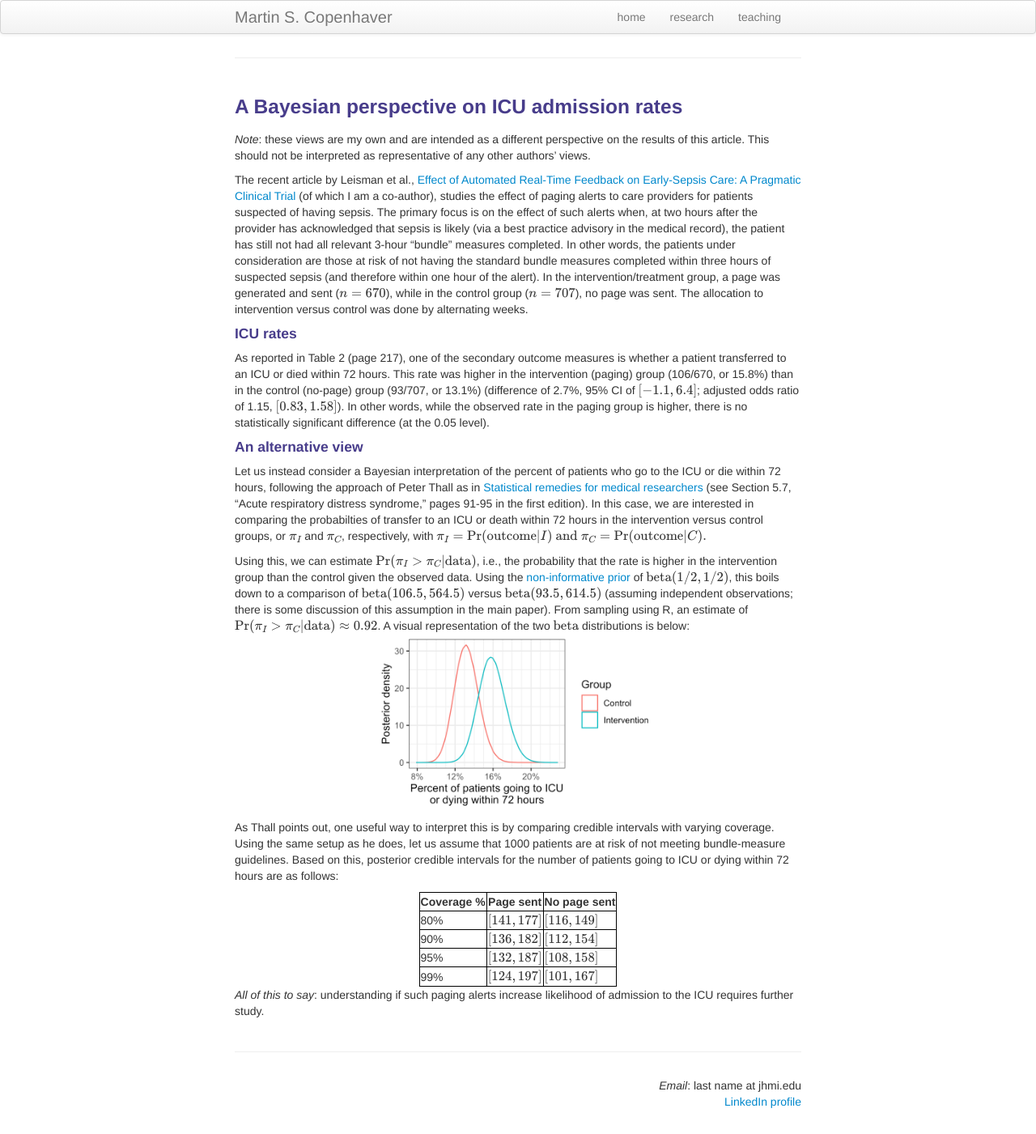
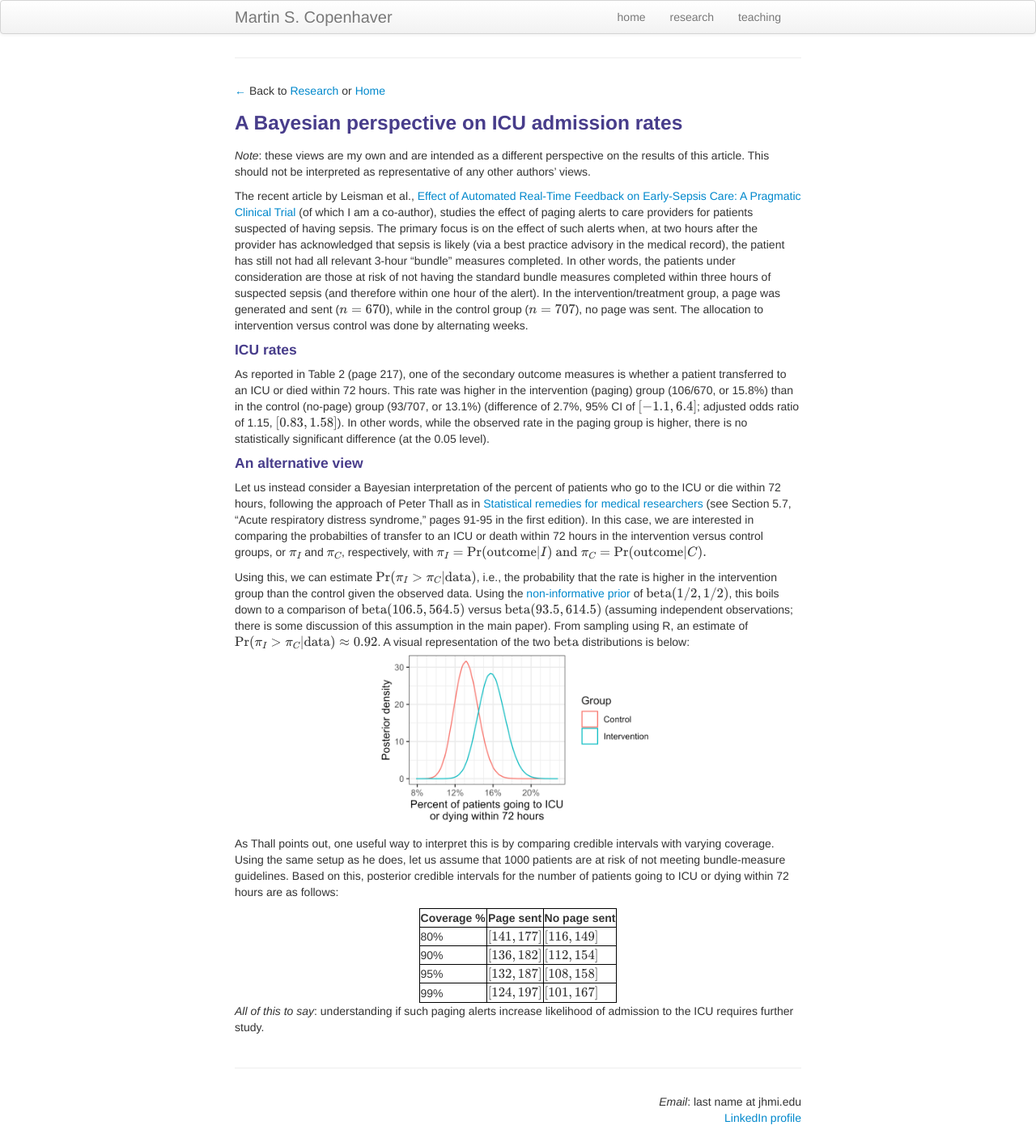
Before and after one commit to martincopenhaver/martincopenhaver.github.io, a Jekyll site: the page built from subpages/bayes-icu.md, in a window 1280 px wide. Shown: the whole page at 81% size. Built offline with Jekyll 4.4.1, drawn with Linux system fonts in a browser that asks for light colours; our own code applies the rules of GitHub Pages for plain Markdown files; formulas are drawn with MathJax 3.

Commit message:
Update bayes-icu.md

```diff
--- a/subpages/bayes-icu.md
+++ b/subpages/bayes-icu.md
@@ -9,6 +9,8 @@
   width: 50%;
 }
   </style>
+
+[&#8592;](../research.md) Back to [Research](../research.md) or [Home](../index.md)
 
 ### A Bayesian perspective on ICU admission rates
 
```
